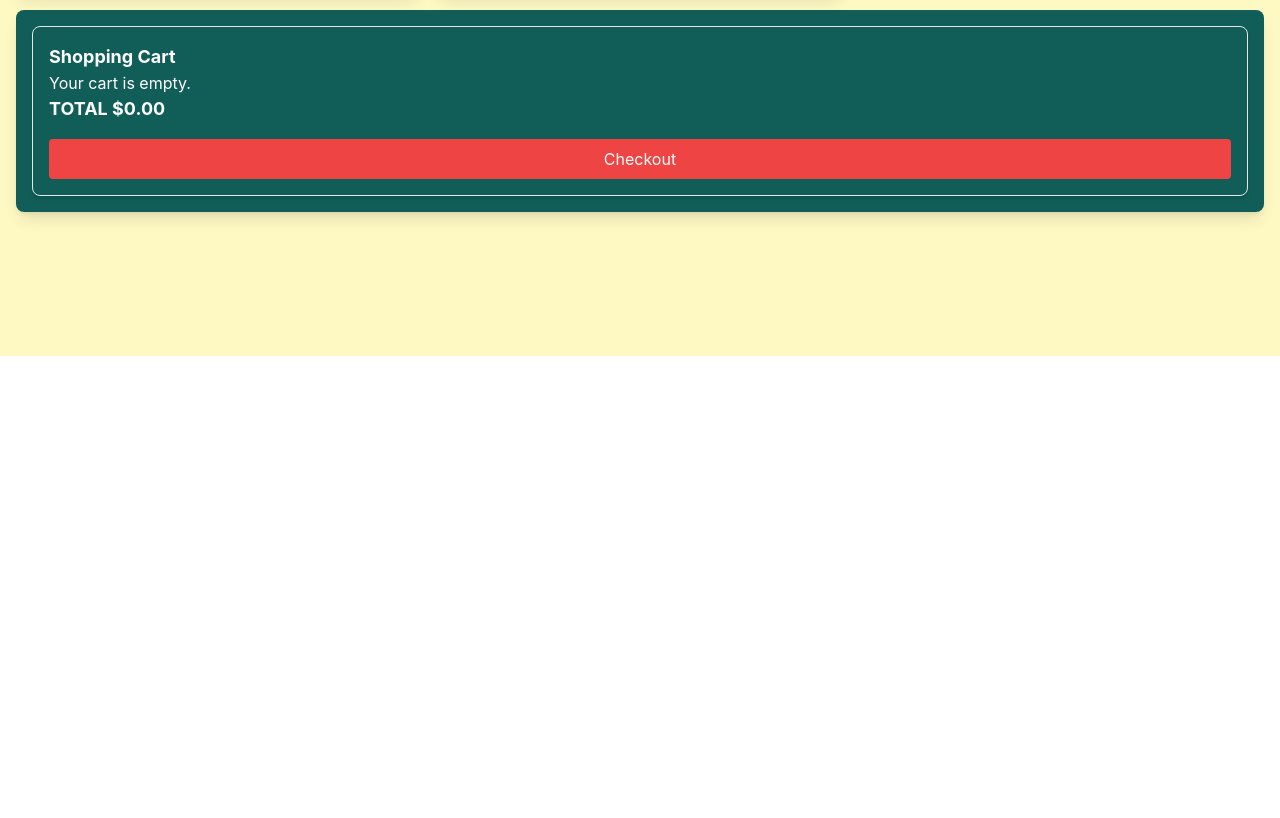
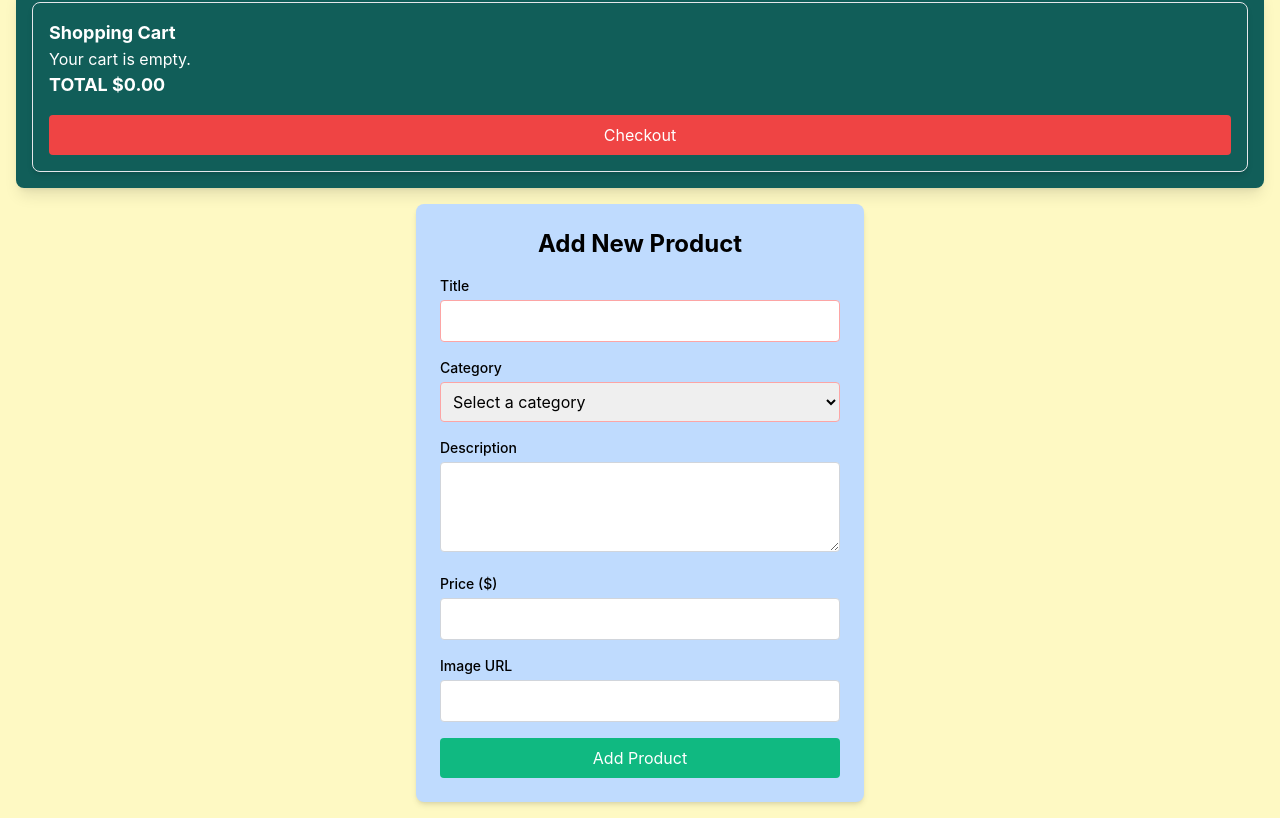
Before and after one commit to SamuelAlvianM/RERE, a React (Create React App) app: page / in a window 1280 px wide. Shown: the part 444-1262 px from the top of the page. Before the commit the page ends 800 px from the top, so only its background shows below. Built offline with nearby package versions, Linux system fonts and the light colour scheme.

Commit message:
new formik lesson

```diff
--- a/src/App.tsx
+++ b/src/App.tsx
@@ -1,18 +1,24 @@
-// src/App.tsx
+
 import React, { useState } from 'react';
 import Product from './components/product/Product';
 import Cart from './components/cart/Cart';
 import bellImage from './assets/bell.jpeg';
 import kuraImage from './assets/images.jpeg';
+import ProductForm from './components/product/ProductForm';
 
 
 const App: React.FC = () => {
   const [cart, setCart] = useState<{ title: string; price: number; quantity: number }[]>([]);
 
-  const products = [
-    { title: 'Bell Erick', description: 'Tamed Plant that Lives in the forest. Very Rare', price: 299.50, image: bellImage },
-    { title: 'Cute Fox', description: 'This fox has 9 Tails and it usually taking quiet place for nap or it will get mad ', price: 3999.00, image: kuraImage },
-  ];
+  const [products, setProducts] = useState([
+    { title: 'Bell Erick', description: 'Tamed Plant...', price: 299.50, image: bellImage },
+    { title: 'Cute Fox', description: 'This fox has 9 Tails...', price: 3999.00, image: kuraImage },
+  ]);
+
+  //nambahin data baru
+const handleAddProduct = (newProduct: { title: string; description: string; price: number; image: string }) => {
+  setProducts(prev => [...prev, newProduct]);
+};
 
   const addToCart = (title: string, price: number, image: string) => {
     setCart(prevCart => {
@@ -54,9 +60,11 @@ const App: React.FC = () => {
           />
         ))}
       </div >
-      <div className="mt-4 p-4 bg-teal-800 text-white rounded-lg shadow-lg"> {/* Dark teal cart */}
+      <div className="mt-4 p-4 bg-teal-800 text-white rounded-lg shadow-lg">
         <Cart items={cart} onRemove={removeFromCart} onCheckout={handleCheckout} />
-
+      </div>
+      <div className="mt-4">
+      <ProductForm onSubmit={handleAddProduct} />
       </div>
     </div>
   );
--- a/src/components/button/Button.tsx
+++ /dev/null
@@ -1,12 +0,0 @@
-import React from 'react';
-
-interface ButtonProps {
-  onClick: () => void;
-  label: string;
-}
-
-const Button: React.FC<ButtonProps> = ({ onClick, label }) => {
-  return <button onClick={onClick}>{label}</button>;
-};
-
-export default Button;
--- /dev/null
+++ b/src/components/cart/types.ts
@@ -0,0 +1,7 @@
+import { CartItem } from '../../types';
+
+export interface CartProps {
+    items: CartItem[];
+    onRemove: (title: string) => void;
+    onCheckout: () => void;
+}
--- a/src/components/index.ts
+++ b/src/components/index.ts
@@ -1,4 +1,6 @@
-import  Product from './product/Product';
-import Cart from './cart/Cart';
+export { default as Product } from './product/Product';
+export { default as ProductForm } from './product/ProductForm';
+export { default as Cart } from './cart/Cart';
 
-export default { Product, Cart };
+export type { ProductProps, ProductFormProps } from './product/types';
+export type { CartProps } from './cart/types';
--- a/src/components/product/Product.tsx
+++ b/src/components/product/Product.tsx
@@ -11,7 +11,7 @@ interface ProductProps {
 const Product: React.FC<ProductProps> = ({ title, description, price, image, onAddToCart }) => {
 
     return (
-        <div className="border rounded-lg p-4 shadow-inner hover: shadow-lg bg-emerald-300">
+        <div className="border rounded-lg p-4 shadow-inner hover:shadow-lg bg-emerald-300">
             <img src={image} alt={title} className="w-full h-48 object-cover rounded" />
             <h2 className="font-bold text-lg">{title}</h2>
             <p>{description}</p>
--- /dev/null
+++ b/src/components/product/ProductForm.tsx
@@ -0,0 +1,196 @@
+import React from 'react';
+import { Formik, Field, Form as FormikForm} from 'formik';
+import * as Yup from 'yup';
+import { ProductFormProps, ProductFormValues } from './types';
+
+// Validation schema using Yup
+const validationSchema = Yup.object({
+title: Yup.string()
+    .required('Kamu harus isi ini')
+    .min(3, 'Title harus punya minimal 3 huruf untuk diisi'),
+description: Yup.string()
+    .required('Butuh penjelasan di form ini')
+    .min(10, 'Tolong jelaskan minimal 1 kalimat!'),
+price: Yup.number()
+    .required('Harga harus dicantumin')
+    .positive('Harga yang kamu cantumkan harus nilai positif'),
+category: Yup.string().required('Category harus dipilih'),
+imageUrl: Yup.string().url('Masukkan URL gambar yang valid'),
+});
+
+const ProductForm: React.FC<ProductFormProps> = ({ onSubmit }) => {
+  // Initial form values
+const initialValues: ProductFormValues = {
+    title: '',
+    description: '',
+    price: '',
+    imageUrl: '',
+    category: '',
+};
+
+  // Event handlers
+const handleMouseEnter = (e: React.MouseEvent<HTMLDivElement>) => {
+    e.currentTarget.style.transform = 'scale(1.03)';
+};
+
+const handleMouseLeave = (e: React.MouseEvent<HTMLDivElement>) => {
+    e.currentTarget.style.transform = 'scale(1)';
+};
+
+const handleKeyDown = (e: React.KeyboardEvent<HTMLInputElement>) => {
+    if (e.key === 'Enter') {
+    e.preventDefault();
+    const nextInput = e.currentTarget.nextElementSibling as HTMLInputElement;
+    if (nextInput) nextInput.focus();
+    }
+};
+
+return (
+    <div
+    className="max-w-md mx-auto bg-blue-200 p-6 rounded-lg shadow-md transition-transform duration-200"
+    onMouseEnter={handleMouseEnter}
+    onMouseLeave={handleMouseLeave}
+    >
+    <h2 className="text-2xl font-bold mb-4 text-center">Add New Product</h2>
+
+    <Formik
+        initialValues={initialValues}
+        validationSchema={validationSchema}
+        onSubmit={(values, { setSubmitting, resetForm }) => {
+        const { title, description, price, imageUrl, category } = values;
+
+        onSubmit({
+            title,
+            description,
+            price: parseFloat(price),
+            image: imageUrl,
+        });
+
+        setSubmitting(false);
+        resetForm();
+        }}
+    >
+        {({ isSubmitting, errors, touched }) => (
+        <FormikForm className="space-y-4">
+            {/* Title Field */}
+            <div>
+            <label htmlFor="title" className="block text-sm font-medium mb-1">
+                Title
+            </label>
+            <Field
+                type="text"
+                id="title"
+                name="title"
+                onKeyDown={handleKeyDown}
+                className={`w-full p-2 border rounded ${
+            touched.title && errors.title ? 'border-red-500' : 'border-red-300'
+                }`}
+            />
+            {touched.title && errors.title && (
+                <div className="text-red-500 text-sm mt-1">{errors.title}</div>
+            )}
+            </div>
+
+            {/* Category Field */}
+            <div>
+            <label htmlFor="category" className="block text-sm font-medium mb-1">
+                Category
+            </label>
+            <Field
+                as="select"
+                id="category"
+                name="category"
+                className={`w-full p-2 border rounded ${
+                touched.category && errors.category ? 'border-red-500' : 'border-red-300'
+                }`}
+            >
+                <option value="">Select a category</option>
+                <option value="plants">Plants</option>
+                <option value="animals">Animals</option>
+                <option value="others">Foods</option>
+                <option value="others">Toys</option>
+                <option value="others">Beverages</option>
+                <option value="others">Action Figures</option>
+                <option value="others">Electronics</option>
+                <option value="others">Furniture</option>
+            </Field>
+            {touched.category && errors.category && (
+                <div className="text-red-500 text-sm mt-1">{errors.category}</div>
+            )}
+            </div>
+
+            {/* Description Field */}
+            <div>
+            <label htmlFor="description" className="block text-sm font-medium mb-1">
+                Description
+            </label>
+            <Field
+                as="textarea"
+                id="description"
+                name="description"
+                rows={3}
+                className={`w-full p-2 border rounded ${
+                touched.description && errors.description
+                    ? 'border-red-500'
+                    : 'border-gray-300'
+                }`}
+            />
+            {touched.description && errors.description && (
+                <div className="text-red-500 text-sm mt-1">{errors.description}</div>
+            )}
+            </div>
+
+            {/* Price Field */}
+            <div>
+            <label htmlFor="price" className="block text-sm font-medium mb-1">
+                Price ($)
+            </label>
+            <Field
+                type="number"
+                id="price"
+                name="price"
+                onKeyDown={handleKeyDown}
+                className={`w-full p-2 border rounded ${
+                touched.price && errors.price ? 'border-red-500' : 'border-gray-300'
+                }`}
+            />
+            {touched.price && errors.price && (
+                <div className="text-red-500 text-sm mt-1">{errors.price}</div>
+            )}
+            </div>
+
+            {/* Image URL Field */}
+            <div>
+            <label htmlFor="imageUrl" className="block text-sm font-medium mb-1">
+                Image URL
+            </label>
+            <Field
+                type="text"
+                id="imageUrl"
+                name="imageUrl"
+                onKeyDown={handleKeyDown}
+                className={`w-full p-2 border rounded ${
+                touched.imageUrl && errors.imageUrl ? 'border-red-500' : 'border-gray-300'
+                }`}
+            />
+            {touched.imageUrl && errors.imageUrl && (
+                <div className="text-red-500 text-sm mt-1">{errors.imageUrl}</div>
+            )}
+            </div>
+
+            {/* Submit Button */}
+            <button
+            type="submit"
+            disabled={isSubmitting}
+            className="w-full bg-emerald-500 text-white py-2 px-4 rounded hover:bg-blue-600 active:bg-yellow-300 transition-colors disabled:bg-blue-300"
+            >
+            {isSubmitting ? 'Adding...' : 'Add Product'}
+            </button>
+        </FormikForm>
+        )}
+    </Formik>
+    </div>
+);
+};
+
+export default ProductForm;
--- /dev/null
+++ b/src/components/product/types.ts
@@ -0,0 +1,21 @@
+import { Product } from '../../types';
+
+export interface ProductProps {
+    title: string;
+    description: string;
+    price: number;
+    image: string;
+    onAddToCart: () => void;
+}
+
+export interface ProductFormValues {
+    title: string;
+    description: string;
+    price: string;
+    imageUrl: string;
+    category: string;
+}
+
+export interface ProductFormProps {
+    onSubmit: (product: Product) => void;
+}
--- /dev/null
+++ b/src/types/index.ts
@@ -0,0 +1,10 @@
+export interface Product {
+    title: string;
+    description: string;
+    price: number;
+    image: string;
+}
+
+export interface CartItem extends Product {
+    quantity: number;
+}
```
Also changed, not shown: package.json (+10 -5 lines), tsconfig.json (+4 -9 lines), 1 other file (tests, documents, lock files or other folders).
